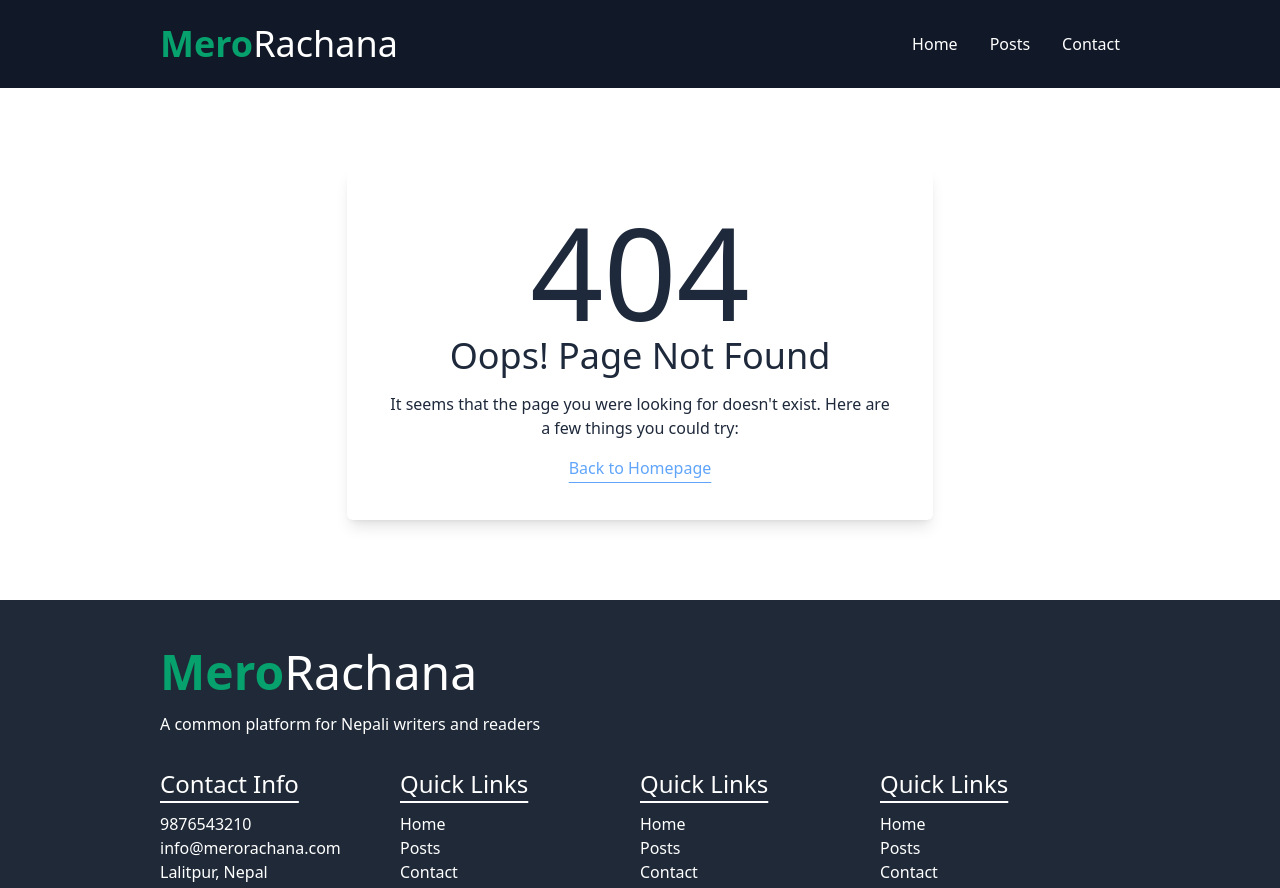
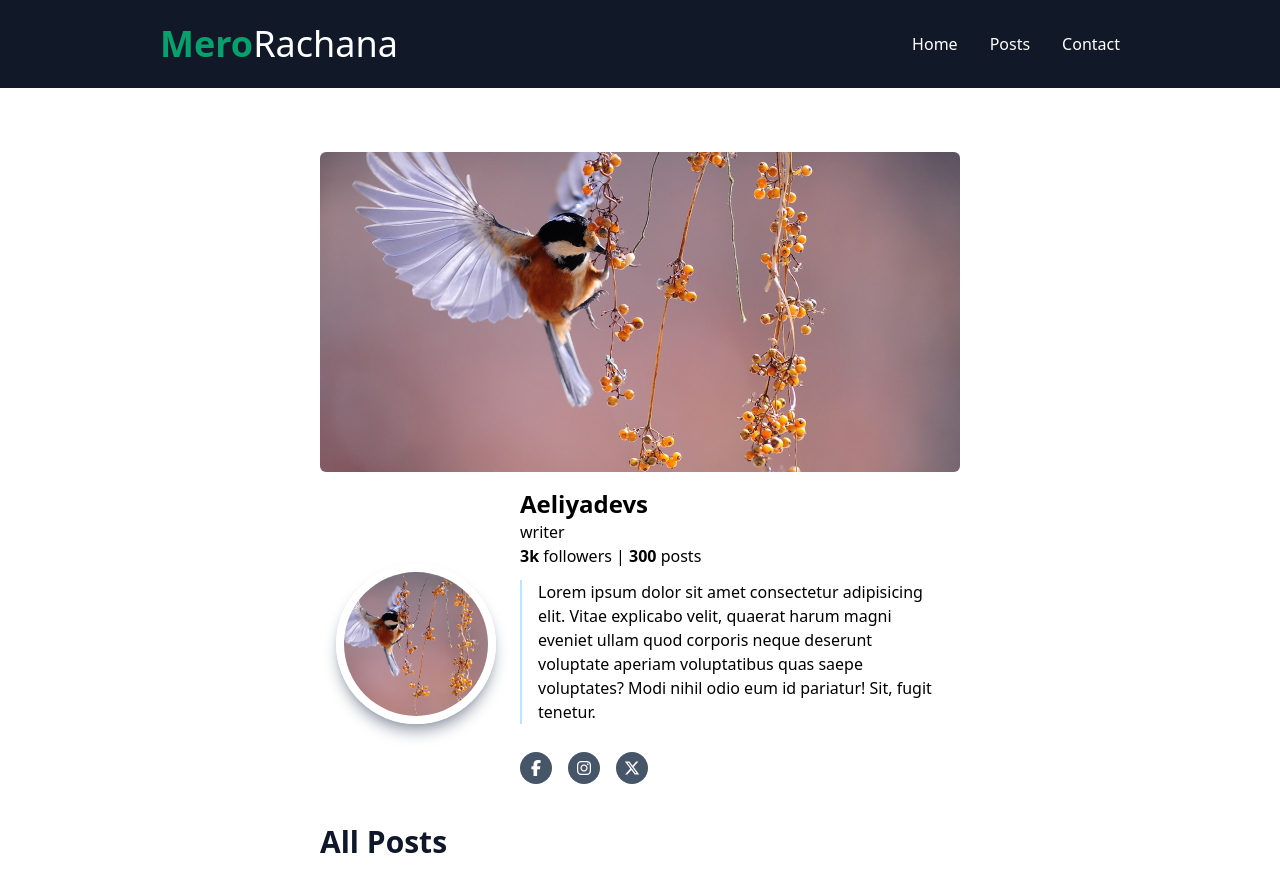
Before and after one commit to aeliyadevs/mero-rachana, a React (Vite) app: page /authors/1 in a window 1280 px wide. Shown: the top 888 px of the page. Built offline with nearby package versions, Linux system fonts and the light colour scheme.

Commit message:
add profile page for the writers/authors

```diff
--- a/src/App.tsx
+++ b/src/App.tsx
@@ -6,6 +6,7 @@ import NotFound from "./pages/NotFound";
 import Posts from "./pages/Posts";
 import Single from "./templates/Single";
 import Contact from "./pages/Contact";
+import Profile from "./pages/Authors/Profile";
 function App() {
   return (
     <BrowserRouter>
@@ -14,6 +15,7 @@ function App() {
           <Route index element={<Home />} />
           <Route path="/posts" element={<Posts />} />
           <Route path="/posts/:id" element={<Single />} />
+          <Route path="/authors/:id" element={<Profile />} />
           <Route path="/contact" element={<Contact />} />
           <Route path="*" element={<NotFound />} />
         </Route>
--- a/src/components/AuthorCard.tsx
+++ b/src/components/AuthorCard.tsx
@@ -1,3 +1,4 @@
+import { Link } from "react-router-dom";
 import { authors } from "../data/defaultPosts.json";
 
 const AuthorCard = () => {
@@ -7,6 +8,7 @@ const AuthorCard = () => {
   return (
     <>
       {authors.map((author, index) => (
+        <Link to="authors/2">
           <div
             key={index}
             className="flex flex-col justify-center bg-gray-100 rounded-lg overflow-hidden shadow-md shadow-gray-200"
@@ -34,6 +36,7 @@ const AuthorCard = () => {
               </div>
             </div>
           </div>
+        </Link>
       ))}
     </>
   );
--- /dev/null
+++ b/src/pages/Authors/Profile.tsx
@@ -0,0 +1,61 @@
+import { useParams } from "react-router-dom";
+import { getAuthorById } from "../../utils/GetData";
+import FeaturedCard from "../../components/FeaturedCard";
+import HeadingTwo from "../../components/ul/HeadingTwo";
+
+const Profile = () => {
+  const { id } = useParams();
+  const author = getAuthorById(parseInt(id ? id : "0"));
+  console.log(id);
+  return (
+    <div className="w-6/12 mx-auto my-16">
+      <div className="w-full">
+        <img
+          src={author?.profileImage}
+          alt=""
+          className="w-full h-80 object-cover rounded-md"
+        />
+      </div>
+      <div className="flex gap-6 items-center px-4">
+        <img
+          src={author?.profileImage}
+          alt=""
+          className="w-40 h-40 object-cover rounded-full border-white border-8 shadow-lg shadow-gray-400 mt-4"
+        />
+        <div className="py-4">
+          <h3 className="font-bold text-2xl">{author?.name}</h3>
+          <p>{author?.category}</p>
+          <p>
+            <strong>3k</strong> followers | <strong>300</strong> posts
+          </p>
+          <p className="pl-4 my-3 border-l-2 border-sky-200">
+            Lorem ipsum dolor sit amet consectetur adipisicing elit. Vitae
+            explicabo velit, quaerat harum magni eveniet ullam quod corporis
+            neque deserunt voluptate aperiam voluptatibus quas saepe voluptates?
+            Modi nihil odio eum id pariatur! Sit, fugit tenetur.
+          </p>
+          <div className="flex gap-4 pt-4">
+            <div className="w-8 h-8 rounded-full bg-slate-600 text-white flex justify-center items-center">
+              <i className="fa-brands fa-facebook-f"></i>
+            </div>
+            <div className="w-8 h-8 rounded-full bg-slate-600 text-white flex justify-center items-center">
+              <i className="fa-brands fa-instagram"></i>
+            </div>
+            <div className="w-8 h-8 rounded-full bg-slate-600 text-white flex justify-center items-center">
+              <i className="fa-brands fa-x-twitter"></i>
+            </div>
+          </div>
+        </div>
+      </div>
+      <div className="grid grid-cols-3 gap-6">
+        <div className="col-span-3">
+          <HeadingTwo heading="All posts" />
+        </div>
+        <FeaturedCard id={1} />
+        <FeaturedCard id={2} />
+        <FeaturedCard id={3} />
+      </div>
+    </div>
+  );
+};
+export default Profile;
--- a/src/templates/Single.tsx
+++ b/src/templates/Single.tsx
@@ -23,7 +23,7 @@ const Single = () => {
         <Author authorId={post.author} />
         <Meta />
       </div>
-      <HeadingOne heading={post.postTitle} />
+      <HeadingOne heading={post.postTitle} center={false} />
       <p>{post.postContent}</p>
       <p>{post.postContent}</p>
       <HeadingTwo heading={post.postSlug} />
```
Lines whose indentation alone changed are shown as unchanged.
